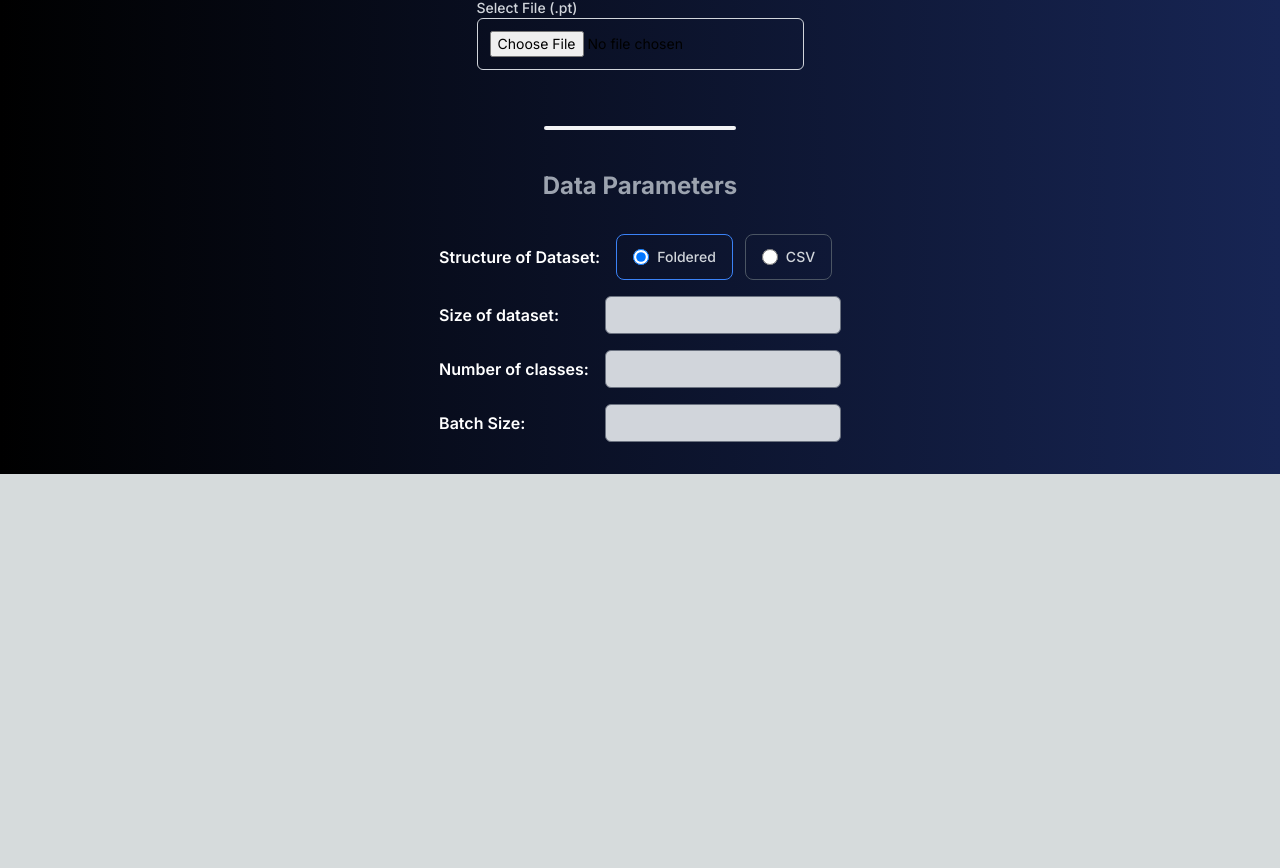
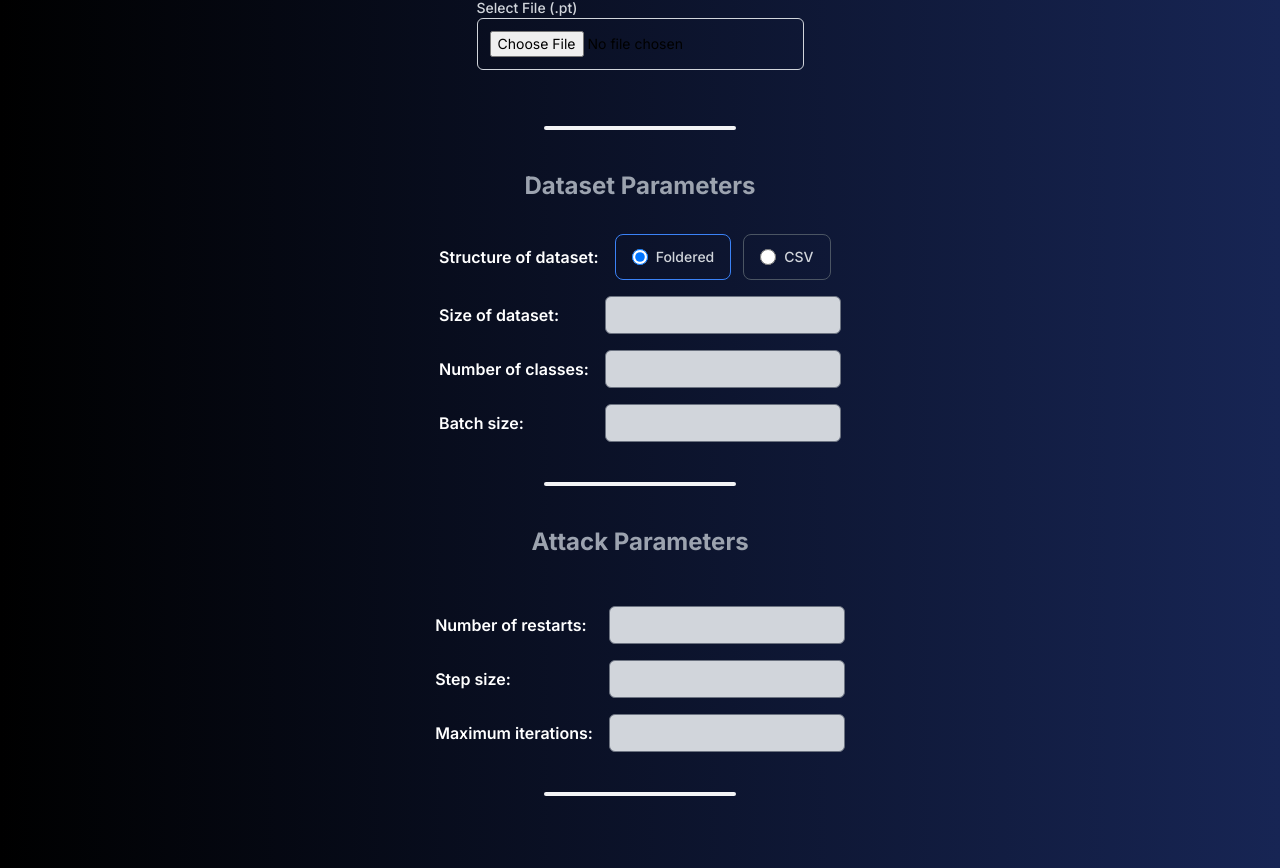
Before and after one commit to benJames9/ml-privacy-framework, a Next.js app in the folder frontend/: page / in a window 1280 px wide. Shown: the part 666-1534 px from the top of the page. Before the commit the page ends 1140 px from the top, so only its background shows below. Built offline with nearby package versions, Linux system fonts and the light colour scheme.

Commit message:
feat(frontend): add attack parameter input boxes

```diff
--- a/frontend/src/app/page.tsx
+++ b/frontend/src/app/page.tsx
@@ -3,6 +3,7 @@ import FileUpload from "@/components/FileUpload";
 import HBar from "@/components/HBar";
 import ModelSelect from "@/components/ModelSelect";
 import Navbar from "@/components/Navbar";
+import AttackParams from "@/components/AttackParams";
 
 export default function Home() {
   const models: string[] = ["ResNet-18", "Model 2", "Model 3", "Model 4"];
@@ -16,8 +17,12 @@ export default function Home() {
         <h3 className="text-2xl font-bold text-gray-400 mb-8">Upload Model Parameters</h3>
         <FileUpload expectedFileType="pt" label="Select File (.pt)" />
         <HBar />
-        <h3 className="text-2xl font-bold text-gray-400 mb-8">Data Parameters</h3>
+        <h3 className="text-2xl font-bold text-gray-400 mb-8">Dataset Parameters</h3>
         <DatasetParams />
+        <HBar />
+        <h3 className="text-2xl font-bold text-gray-400 mb-8">Attack Parameters</h3>
+        <AttackParams />
+        <HBar />
       </div>
     </main>
   )
--- /dev/null
+++ b/frontend/src/components/AttackParams.tsx
@@ -0,0 +1,45 @@
+"use client";
+import React, { useState } from 'react';
+import NumberInput from './NumberInput';
+
+const AttackParams: React.FC = () => {
+  const [numRestarts, setNumRestarts] = useState<number>(0);
+  const [stepSize, setStepSize] = useState<number>(0);
+  const [maxIterations, setMaxIterations] = useState<number>(0);
+
+  const handleInputChange = (field: string, value: string) => {
+    switch (field) {
+      case "restarts":
+        setNumRestarts(parseInt(value));
+        break;
+      case "stepSize":
+        setStepSize(parseInt(value));
+        break;
+      case "maxIterations":
+        setMaxIterations(parseInt(value));
+        break;
+      default:
+        break;
+    }
+  }
+
+  return (
+    <div>
+      <NumberInput
+        label="Number of restarts:"
+        onChange={(e) => handleInputChange("restarts", e.target.value)}
+      />
+      <NumberInput
+        label="Step size:"
+        onChange={(e) => handleInputChange("stepSize", e.target.value)}
+      />
+      <NumberInput
+        label="Maximum iterations:"
+        onChange={(e) => handleInputChange("maxIterations", e.target.value)}
+      />
+    </div>
+  );
+
+};
+
+export default AttackParams;
--- a/frontend/src/components/DatasetParams.tsx
+++ b/frontend/src/components/DatasetParams.tsx
@@ -39,7 +39,7 @@ const DatasetParams: React.FC = () => {
   return (
     <div>
       <div className="flex items-center">
-        <h3 className="font-semibold text-white mr-4">Structure of Dataset:</h3>
+        <h3 className="font-semibold text-white mr-4">Structure of dataset:</h3>
         <div className="flex items-center space-x-3">
           <Radio value="Foldered" checked={datasetStructure === "Foldered"} onChange={handleStructureChange} />
           <Radio value="CSV" checked={datasetStructure === "CSV"} onChange={handleStructureChange} />
@@ -60,7 +60,7 @@ const DatasetParams: React.FC = () => {
         onChange={(e) => handleInputChange("numClasses", e.target.value)}
       />
       <NumberInput
-        label="Batch Size:"
+        label="Batch size:"
         onChange={(e) => handleInputChange("batchSize", e.target.value)}
       />
     </div>
```
